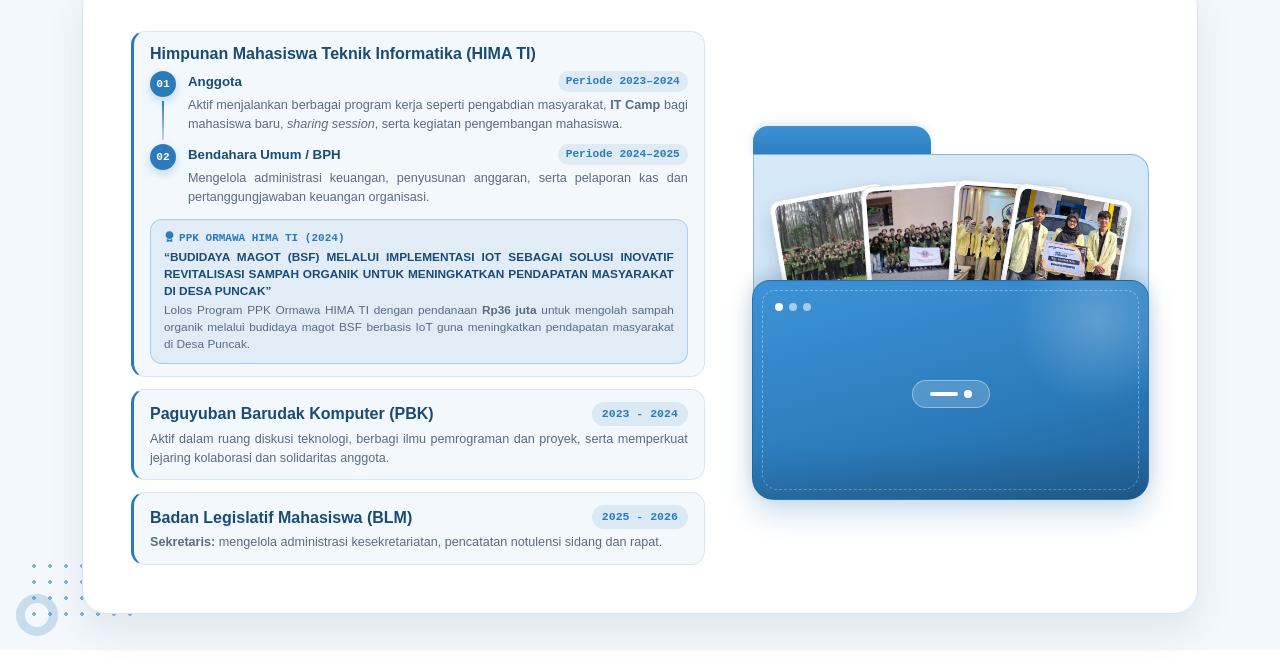
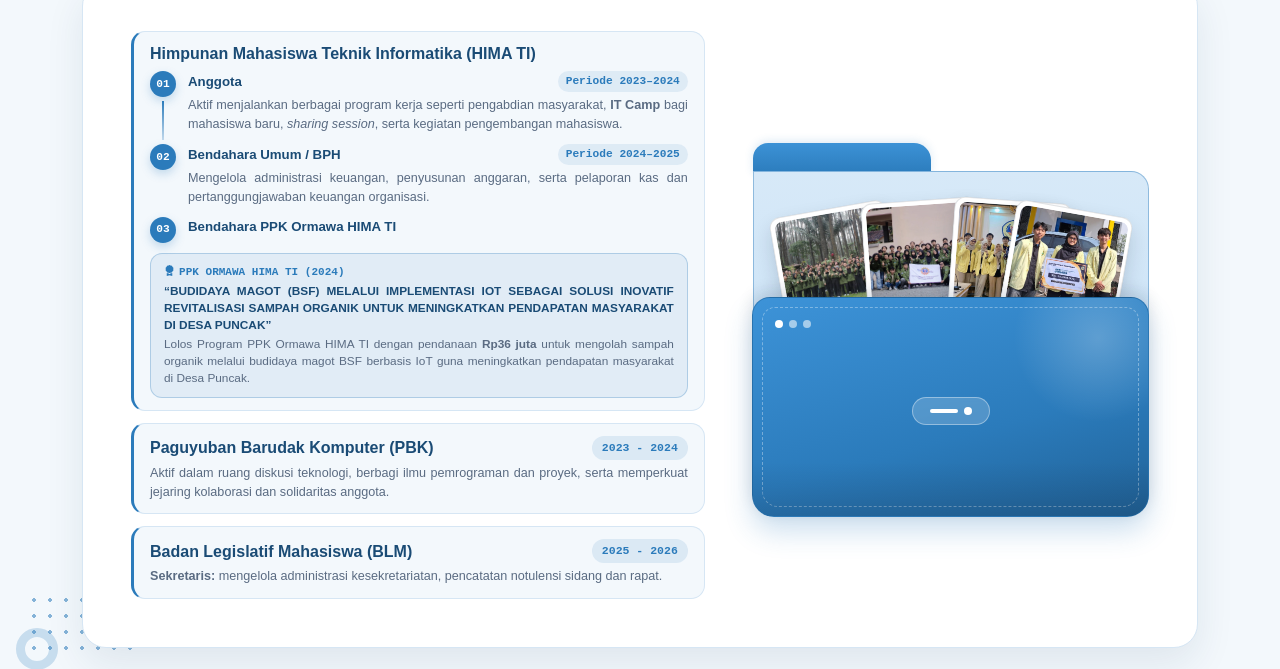
Before and after one commit to AyuMuhafilah/ayumuhafilah.github.io, a plain HTML site: page index.html in a window 1280 px wide. Shown: the part 4715-5384 px from the top of the page. Drawn offline with nearby package versions, Linux system fonts and the light colour scheme; a web font is replaced by a local one.

Commit message:
Tambahan minor

```diff
--- a/index.html
+++ b/index.html
@@ -978,6 +978,17 @@
                       </p>
                     </div>
                   </div>
+
+                  <div class="hima-step">
+                    <div class="hima-step-marker">
+                      <span class="hima-step-dot">03</span>
+                    </div>
+                    <div class="hima-step-content">
+                      <div class="d-flex flex-wrap align-items-center justify-content-between gap-1 mb-1">
+                        <span class="hima-step-role">Bendahara PPK Ormawa HIMA TI</span>
+                      </div>
+                    </div>
+                  </div>
                 </div>
 
                 <div class="org-ppk-inline">
```
